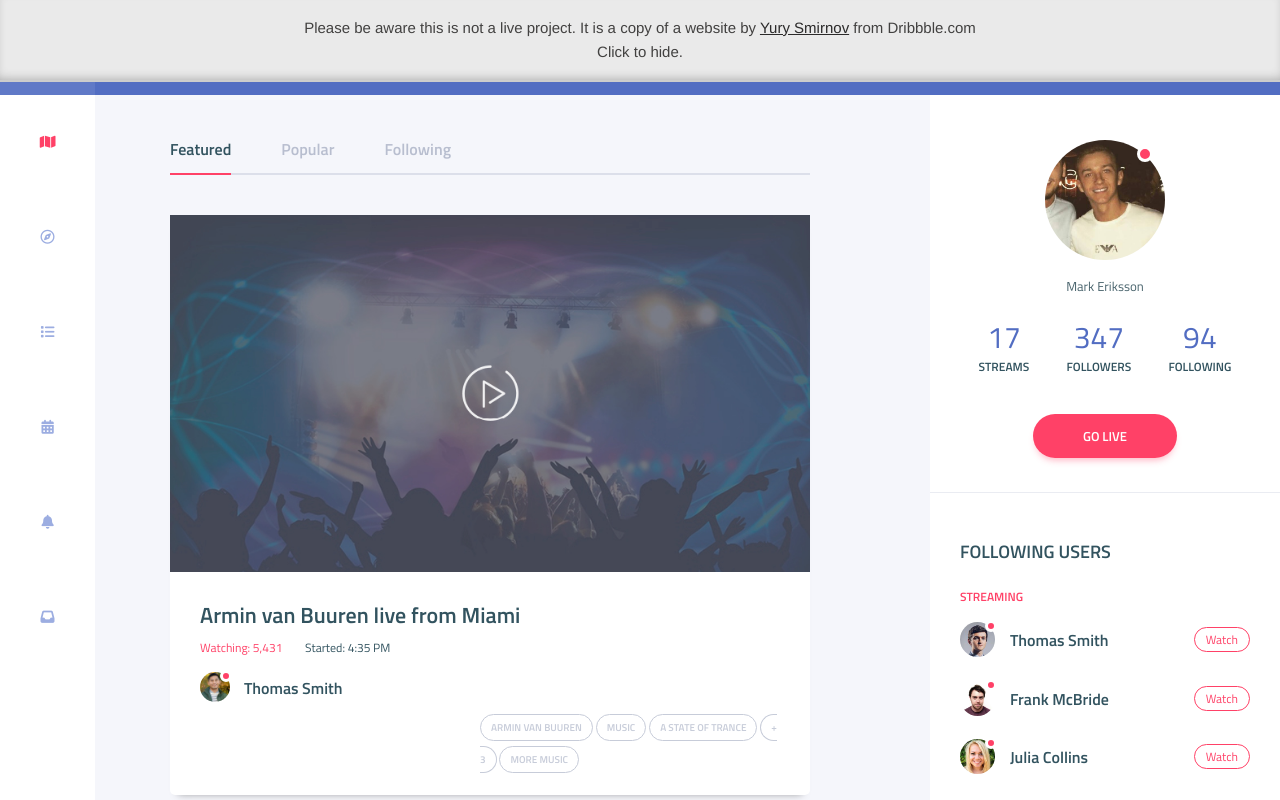
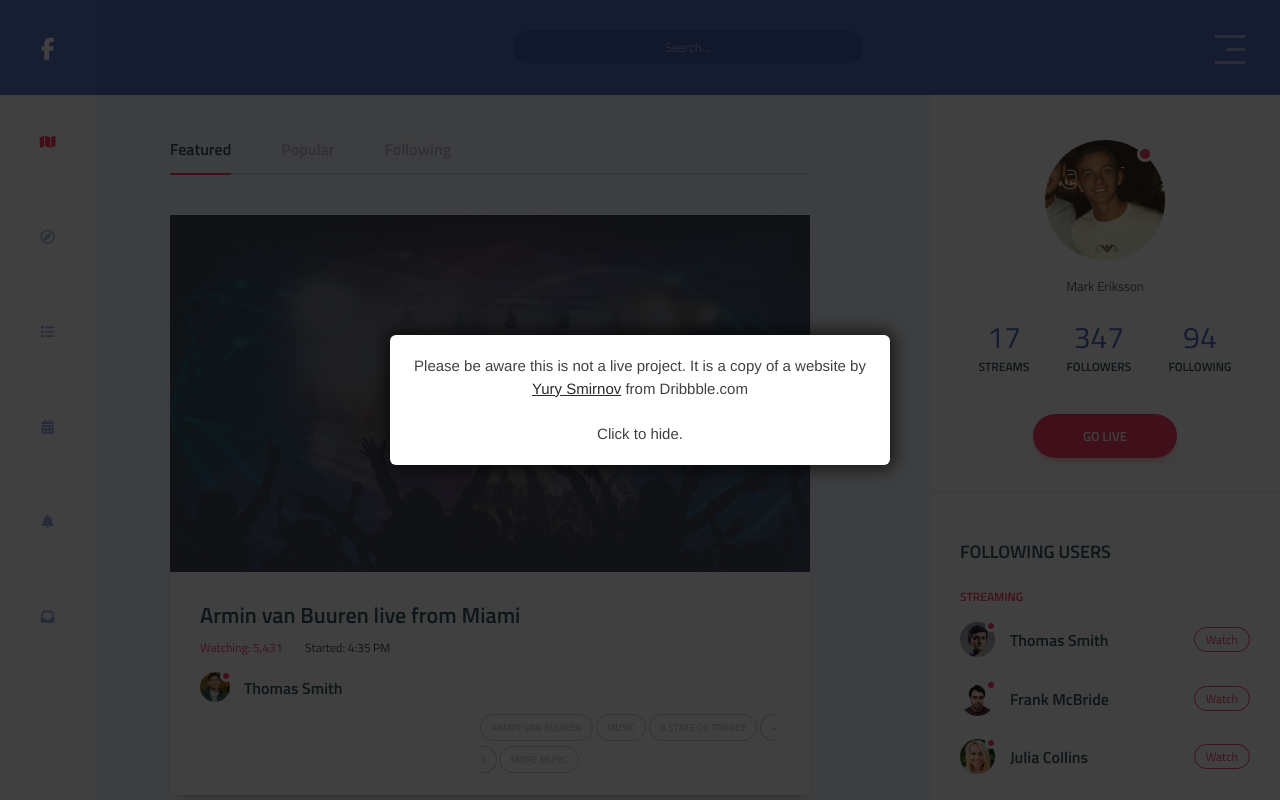
Before and after one commit to Markshall/Design-FacebookStream, a plain HTML site: page index.html in a window 1280 px wide. Shown: the top 800 px of the page. Drawn offline with nearby package versions, Linux system fonts and the light colour scheme.

Commit message:
Update disclaimer design

```diff
--- a/index.html
+++ b/index.html
@@ -27,8 +27,8 @@
 	</head>
 
 	<body>
-		<div class="design-disclaimer" onclick="javascript:this.style.display='none';" style="box-sizing:border-box;top:0;left:0;position:fixed;width:100%;z-index:30;background-color: #eaeaea;text-align: center;padding: 16px;border-bottom: 2px solid #ccc;box-shadow: inset 0 -5px 11px -5px rgba(0,0,0,.3);font: 400 15px/1.6 'Helvetica Neue', Helvetica, Arial, sans-serif;color: #424140;cursor: pointer;">
-			Please be aware this is not a live project. It is a copy of a website by <a href="https://dribbble.com/shots/2966294-Facebook-streaming-application-concept/attachments/617198" target="_blank" style="color: #2b2a2a;text-decoration: underline;">Yury Smirnov</a> from Dribbble.com<br />Click to hide.
+		<div class="design-disclaimer__overlay" id="design-disclaimer__overlay" onclick="javascript:document.getElementById('design-disclaimer').style.display=document.getElementById('design-disclaimer__overlay').style.display='none';" style="display:block;content:'';background-color:rgba(0,0,0,.75);width:100%;position:fixed;top:0;left:0;right:0;z-index:9998;bottom:0;"></div><div class="design-disclaimer" id="design-disclaimer" onclick="javascript:document.getElementById('design-disclaimer').style.display=document.getElementById('design-disclaimer__overlay').style.display='none';" style="box-sizing:border-box;z-index:9999;font:400 15px/1.6 'Helvetica Neue', Helvetica, Arial, sans-serif;color:#424140;cursor:pointer;position:fixed;top:50%;line-height:1.5;left:50%;transform:translate(-50%,-50%);background-color:#fff;text-align:center;min-width:330px;max-width:500px;box-shadow:0 0 17px 3px rgba(0,0,0,.7);border-radius:6px;padding:20px;">
+			Please be aware this is not a live project. It is a copy of a website by <a href="https://dribbble.com/shots/2966294-Facebook-streaming-application-concept/attachments/617198" target="_blank" style="color: #2b2a2a;text-decoration: underline;">Yury Smirnov</a> from Dribbble.com<br /><br />Click to hide.
 		</div>
 
 		<header class="cf">
```
